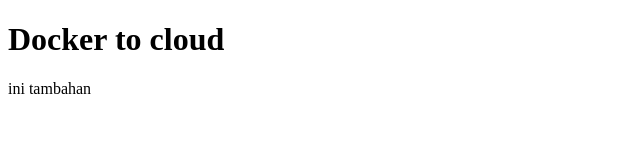
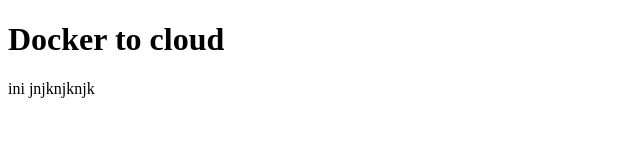
Before and after one commit to Rafkaihza/simple-web-app, a plain HTML site: page index.html in a window 1280 px wide. Shown: the full height of the page, 0-640 px from the left. Drawn offline with Linux system fonts and the light colour scheme.

Commit message:
Update index.html
njjknjk

```diff
--- a/index.html
+++ b/index.html
@@ -7,6 +7,6 @@
 </head>
 <body>
     <h1>Docker to cloud</h1>
-    <p>ini  tambahan</p>
+    <p>ini jnjknjknjk</p>
 </body>
 </html>
```
